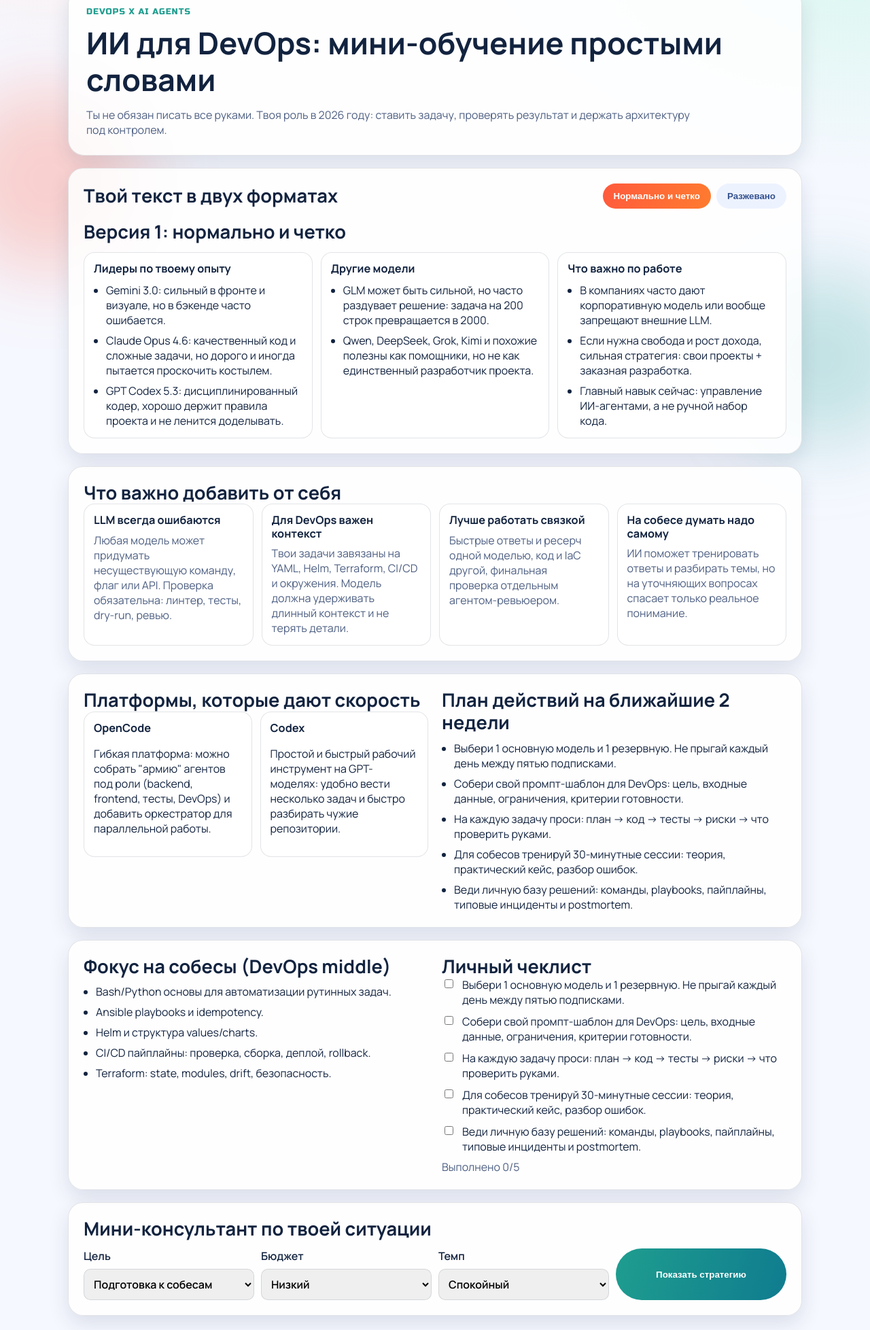
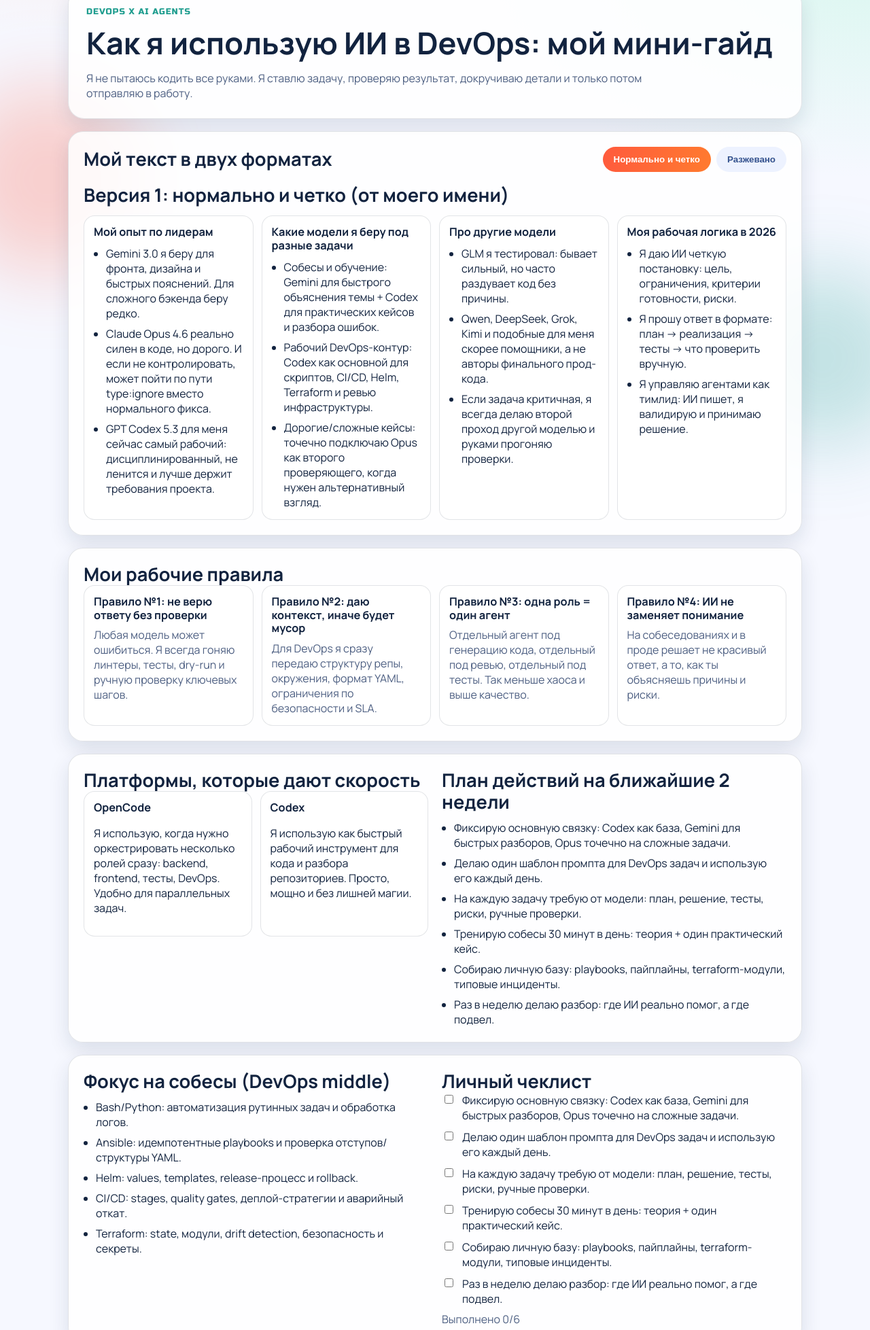
Before and after one commit to RotmanSells/ai-devops-mini-learning-site, a website: page index.html in a window 1280 px wide. Shown: the part 52-2009 px from the top of the page at 68% size. Drawn offline with nearby package versions, Linux system fonts and the light colour scheme.

Commit message:
content: rewrite guide in first-person with practical model playbook

```diff
--- a/content.js
+++ b/content.js
@@ -1,100 +1,118 @@
 export const guideData = {
   meta: {
-    title: 'ИИ для DevOps: мини-обучение простыми словами',
+    title: 'Как я использую ИИ в DevOps: мой мини-гайд',
     subtitle:
-      'Ты не обязан писать все руками. Твоя роль в 2026 году: ставить задачу, проверять результат и держать архитектуру под контролем.'
+      'Я не пытаюсь кодить все руками. Я ставлю задачу, проверяю результат, докручиваю детали и только потом отправляю в работу.'
   },
   normalVersion: {
-    heading: 'Версия 1: нормально и четко',
+    heading: 'Версия 1: нормально и четко (от моего имени)',
     blocks: [
       {
-        title: 'Лидеры по твоему опыту',
+        title: 'Мой опыт по лидерам',
         points: [
-          'Gemini 3.0: сильный в фронте и визуале, но в бэкенде часто ошибается.',
-          'Claude Opus 4.6: качественный код и сложные задачи, но дорого и иногда пытается проскочить костылем.',
-          'GPT Codex 5.3: дисциплинированный кодер, хорошо держит правила проекта и не ленится доделывать.'
+          'Gemini 3.0 я беру для фронта, дизайна и быстрых пояснений. Для сложного бэкенда беру редко.',
+          'Claude Opus 4.6 реально силен в коде, но дорого. И если не контролировать, может пойти по пути type:ignore вместо нормального фикса.',
+          'GPT Codex 5.3 для меня сейчас самый рабочий: дисциплинированный, не ленится и лучше держит требования проекта.'
         ]
       },
       {
-        title: 'Другие модели',
+        title: 'Какие модели я беру под разные задачи',
         points: [
-          'GLM может быть сильной, но часто раздувает решение: задача на 200 строк превращается в 2000.',
-          'Qwen, DeepSeek, Grok, Kimi и похожие полезны как помощники, но не как единственный разработчик проекта.'
+          'Собесы и обучение: Gemini для быстрого объяснения темы + Codex для практических кейсов и разбора ошибок.',
+          'Рабочий DevOps-контур: Codex как основной для скриптов, CI/CD, Helm, Terraform и ревью инфраструктуры.',
+          'Дорогие/сложные кейсы: точечно подключаю Opus как второго проверяющего, когда нужен альтернативный взгляд.'
         ]
       },
       {
-        title: 'Что важно по работе',
+        title: 'Про другие модели',
         points: [
-          'В компаниях часто дают корпоративную модель или вообще запрещают внешние LLM.',
-          'Если нужна свобода и рост дохода, сильная стратегия: свои проекты + заказная разработка.',
-          'Главный навык сейчас: управление ИИ-агентами, а не ручной набор кода.'
+          'GLM я тестировал: бывает сильный, но часто раздувает код без причины.',
+          'Qwen, DeepSeek, Grok, Kimi и подобные для меня скорее помощники, а не авторы финального прод-кода.',
+          'Если задача критичная, я всегда делаю второй проход другой моделью и руками прогоняю проверки.'
+        ]
+      },
+      {
+        title: 'Моя рабочая логика в 2026',
+        points: [
+          'Я даю ИИ четкую постановку: цель, ограничения, критерии готовности, риски.',
+          'Я прошу ответ в формате: план -> реализация -> тесты -> что проверить вручную.',
+          'Я управляю агентами как тимлид: ИИ пишет, я валидирую и принимаю решение.'
         ]
       }
     ]
   },
   simpleVersion: {
-    heading: 'Версия 2: разжевано для любого',
+    heading: 'Версия 2: разжевано максимально просто',
     blocks: [
       {
-        title: 'Кто есть кто',
+        title: 'Если совсем по-простому',
         points: [
-          'Gemini: как дизайнер-верстальщик. Красиво делает интерфейс, но сложную логику ломает чаще.',
-          'Opus: как умный, но дорогой разработчик. Иногда халтурит, если не контролировать.',
-          'Codex: как аккуратный инженер, который старается сделать по правилам, а не на скорость.'
+          'Gemini для меня как быстрый консультант и помощник по интерфейсам.',
+          'Opus как сильный, но дорогой инженер, которого нужно держать под контролем.',
+          'Codex как основной аккуратный исполнитель по инженерным задачам.'
         ]
       },
       {
-        title: 'Главная мысль',
+        title: 'Как я работаю с задачей',
         points: [
-          'Ты даешь задачу, ИИ пишет черновик решения.',
-          'Ты проверяешь, уточняешь, просишь исправления и только потом берешь в прод.',
-          'Побеждает не тот, кто быстрее печатает код, а тот, кто лучше управляет процессом.'
+          'Сначала я прошу план, потом код, потом проверки.',
+          'Дальше я сам смотрю риски и только после этого беру результат в работу.',
+          'Если что-то критичное, перепроверяю другой моделью.'
+        ]
+      },
+      {
+        title: 'Что это дает мне',
+        points: [
+          'Я экономлю время на рутине и быстрее разбираюсь в чужих репозиториях.',
+          'Я меньше устаю на скриптах и шаблонах, потому что использую ИИ как рабочий усилитель.',
+          'Я учусь быстрее, когда прошу не только ответ, но и объяснение почему так.'
         ]
       }
     ]
   },
   additions: [
     {
-      title: 'LLM всегда ошибаются',
-      text: 'Любая модель может придумать несуществующую команду, флаг или API. Проверка обязательна: линтер, тесты, dry-run, ревью.'
+      title: 'Правило №1: не верю ответу без проверки',
+      text: 'Любая модель может ошибиться. Я всегда гоняю линтеры, тесты, dry-run и ручную проверку ключевых шагов.'
     },
     {
-      title: 'Для DevOps важен контекст',
-      text: 'Твои задачи завязаны на YAML, Helm, Terraform, CI/CD и окружения. Модель должна удерживать длинный контекст и не терять детали.'
+      title: 'Правило №2: даю контекст, иначе будет мусор',
+      text: 'Для DevOps я сразу передаю структуру репы, окружения, формат YAML, ограничения по безопасности и SLA.'
     },
     {
-      title: 'Лучше работать связкой',
-      text: 'Быстрые ответы и ресерч одной моделью, код и IaC другой, финальная проверка отдельным агентом-ревьюером.'
+      title: 'Правило №3: одна роль = один агент',
+      text: 'Отдельный агент под генерацию кода, отдельный под ревью, отдельный под тесты. Так меньше хаоса и выше качество.'
     },
     {
-      title: 'На собесе думать надо самому',
-      text: 'ИИ поможет тренировать ответы и разбирать темы, но на уточняющих вопросах спасает только реальное понимание.'
+      title: 'Правило №4: ИИ не заменяет понимание',
+      text: 'На собеседованиях и в проде решает не красивый ответ, а то, как ты объясняешь причины и риски.'
     }
   ],
   platformTips: [
     {
       name: 'OpenCode',
       summary:
-        'Гибкая платформа: можно собрать "армию" агентов под роли (backend, frontend, тесты, DevOps) и добавить оркестратор для параллельной работы.'
+        'Я использую, когда нужно оркестрировать несколько ролей сразу: backend, frontend, тесты, DevOps. Удобно для параллельных задач.'
     },
     {
       name: 'Codex',
       summary:
-        'Простой и быстрый рабочий инструмент на GPT-моделях: удобно вести несколько задач и быстро разбирать чужие репозитории.'
+        'Я использую как быстрый рабочий инструмент для кода и разбора репозиториев. Просто, мощно и без лишней магии.'
     }
   ],
   actionPlan: [
-    'Выбери 1 основную модель и 1 резервную. Не прыгай каждый день между пятью подписками.',
-    'Собери свой промпт-шаблон для DevOps: цель, входные данные, ограничения, критерии готовности.',
-    'На каждую задачу проси: план -> код -> тесты -> риски -> что проверить руками.',
-    'Для собесов тренируй 30-минутные сессии: теория, практический кейс, разбор ошибок.',
-    'Веди личную базу решений: команды, playbooks, пайплайны, типовые инциденты и postmortem.'
+    'Фиксирую основную связку: Codex как база, Gemini для быстрых разборов, Opus точечно на сложные задачи.',
+    'Делаю один шаблон промпта для DevOps задач и использую его каждый день.',
+    'На каждую задачу требую от модели: план, решение, тесты, риски, ручные проверки.',
+    'Тренирую собесы 30 минут в день: теория + один практический кейс.',
+    'Собираю личную базу: playbooks, пайплайны, terraform-модули, типовые инциденты.',
+    'Раз в неделю делаю разбор: где ИИ реально помог, а где подвел.'
   ],
   interviewFocus: [
-    'Bash/Python основы для автоматизации рутинных задач.',
-    'Ansible playbooks и idempotency.',
-    'Helm и структура values/charts.',
-    'CI/CD пайплайны: проверка, сборка, деплой, rollback.',
-    'Terraform: state, modules, drift, безопасность.'
+    'Bash/Python: автоматизация рутинных задач и обработка логов.',
+    'Ansible: идемпотентные playbooks и проверка отступов/структуры YAML.',
+    'Helm: values, templates, release-процесс и rollback.',
+    'CI/CD: stages, quality gates, деплой-стратегии и аварийный откат.',
+    'Terraform: state, модули, drift detection, безопасность и секреты.'
   ]
 };
--- a/index.html
+++ b/index.html
@@ -3,10 +3,10 @@
   <head>
     <meta charset="UTF-8" />
     <meta name="viewport" content="width=device-width, initial-scale=1.0" />
-    <title>ИИ для DevOps: мини-обучение</title>
+    <title>Как я использую ИИ в DevOps</title>
     <meta
       name="description"
-      content="Простой и живой мини-гайд по выбору LLM и работе с ИИ-агентами для DevOps инженера."
+      content="Моя личная инструкция: какие модели ИИ я использую в DevOps, для каких задач и как проверяю результат."
     />
     <link rel="preconnect" href="https://fonts.googleapis.com" />
     <link rel="preconnect" href="https://fonts.gstatic.com" crossorigin />
@@ -37,7 +37,7 @@
 
       <section class="panel">
         <div class="panel-head">
-          <h2>Твой текст в двух форматах</h2>
+          <h2>Мой текст в двух форматах</h2>
           <div class="switcher" role="tablist" aria-label="Выбор формата">
             <button id="normal-btn" class="switch active" type="button" role="tab">
               Нормально и четко
@@ -51,7 +51,7 @@
       </section>
 
       <section class="panel">
-        <h2>Что важно добавить от себя</h2>
+        <h2>Мои рабочие правила</h2>
         <div id="additions-container"></div>
       </section>
 
```
Also changed, not shown: tests/integration/render-flow.test.mjs (+2 -2 lines), tests/unit/recommendation.test.mjs (+1 -1 lines), lib/recommendation.js.
